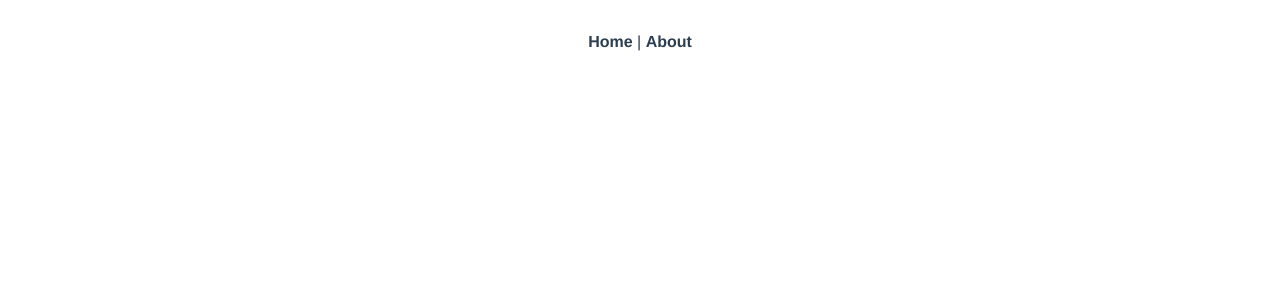
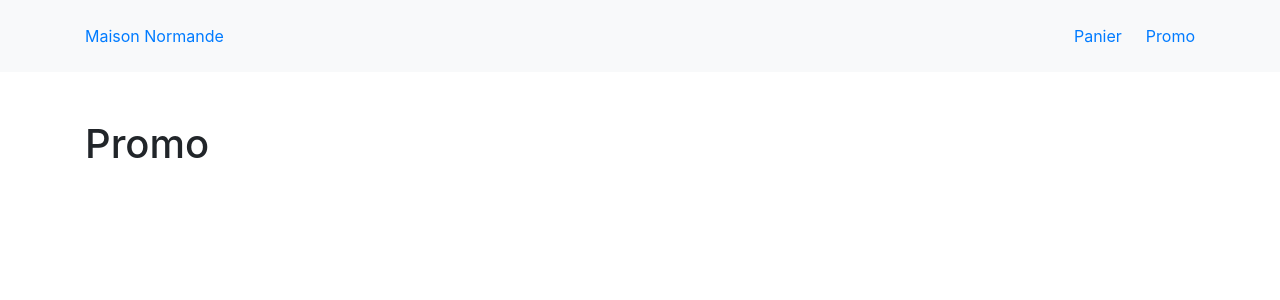
Before and after one commit to antoinekahlouche/test-technique-maisondumonde, a Vue app: page /promo in a window 1280 px wide. Shown: the top 300 px of the page. Built offline with nearby package versions, Linux system fonts and the light colour scheme.

Commit message:
Préparation du routage

```diff
--- a/src/App.vue
+++ b/src/App.vue
@@ -1,32 +1,24 @@
 <template>
-  <div id="app">
-    <div id="nav">
-      <router-link to="/">Home</router-link> |
-      <router-link to="/about">About</router-link>
-    </div>
-    <router-view/>
-  </div>
+	<div id="app">
+		<div class="navbar navbar-light bg-light navbar-fixed-top py-4">
+			<div class="container">
+				<div class="navbar-header pull-left">
+					<router-link to="/" class="mr-4">Maison Normande</router-link>
+					<!-- Je suis en Normandie + Maison du monde = maison Normande ;) -->
+				</div>
+				<div class="navbar-header pull-right">
+					<router-link to="/cart" class="mr-4">Panier</router-link>
+					<router-link to="/promo">Promo</router-link>
+				</div>
+			</div>
+		</div>
+
+		<div class="container my-5">
+			<router-view />
+		</div>
+	</div>
 </template>
 
-<style>
-#app {
-  font-family: Avenir, Helvetica, Arial, sans-serif;
-  -webkit-font-smoothing: antialiased;
-  -moz-osx-font-smoothing: grayscale;
-  text-align: center;
-  color: #2c3e50;
-}
+<script></script>
 
-#nav {
-  padding: 30px;
-}
-
-#nav a {
-  font-weight: bold;
-  color: #2c3e50;
-}
-
-#nav a.router-link-exact-active {
-  color: #42b983;
-}
-</style>
+<style></style>
--- a/src/router/index.js
+++ b/src/router/index.js
@@ -1,29 +1,29 @@
-import Vue from 'vue'
-import VueRouter from 'vue-router'
-import Home from '../views/Home.vue'
+import Vue from "vue"
+import VueRouter from "vue-router"
+import Cart from "../views/Cart.vue"
+import Promo from "../views/Promo.vue"
+import NotFound from "../views/NotFound.vue"
 
 Vue.use(VueRouter)
 
 const routes = [
 	{
-    path: '/',
-    name: 'Home',
-    component: Home
+		path: "/",
+		alias: "/cart",
+		component: Cart
 	},
 	{
-    path: '/about',
-    name: 'About',
-    // route level code-splitting
-    // this generates a separate chunk (about.[hash].js) for this route
-    // which is lazy-loaded when the route is visited.
-    component: function () {
-      return import(/* webpackChunkName: "about" */ '../views/About.vue')
-    }
+		path: "/promo",
+		component: Promo
+	},
+	{
+		path: "*",
+		component: NotFound
 	}
 ]
 
 const router = new VueRouter({
-  mode: 'history',
+	mode: "history",
 	base: process.env.BASE_URL,
 	routes
 })
--- a/src/views/About.vue
+++ /dev/null
@@ -1,5 +0,0 @@
-<template>
-  <div class="about">
-    <h1>This is an about page</h1>
-  </div>
-</template>
--- /dev/null
+++ b/src/views/Cart.vue
@@ -0,0 +1,9 @@
+<template>
+	<div>
+		<h1 class="mb-5">Panier</h1>
+	</div>
+</template>
+
+<script></script>
+
+<style></style>
--- a/src/views/Home.vue
+++ /dev/null
@@ -1,18 +0,0 @@
-<template>
-  <div class="home">
-    <img alt="Vue logo" src="../assets/logo.png">
-    <HelloWorld msg="Welcome to Your Vue.js App"/>
-  </div>
-</template>
-
-<script>
-// @ is an alias to /src
-import HelloWorld from '@/components/HelloWorld.vue'
-
-export default {
-  name: 'Home',
-  components: {
-    HelloWorld
-  }
-}
-</script>
--- /dev/null
+++ b/src/views/NotFound.vue
@@ -0,0 +1,9 @@
+<template>
+	<div>
+		<h1 class="mb-5">Not Found</h1>
+	</div>
+</template>
+
+<script></script>
+
+<style></style>
--- /dev/null
+++ b/src/views/Promo.vue
@@ -0,0 +1,9 @@
+<template>
+	<div>
+		<h1 class="mb-5">Promo</h1>
+	</div>
+</template>
+
+<script></script>
+
+<style></style>
```
Lines whose indentation alone changed are shown as unchanged.
